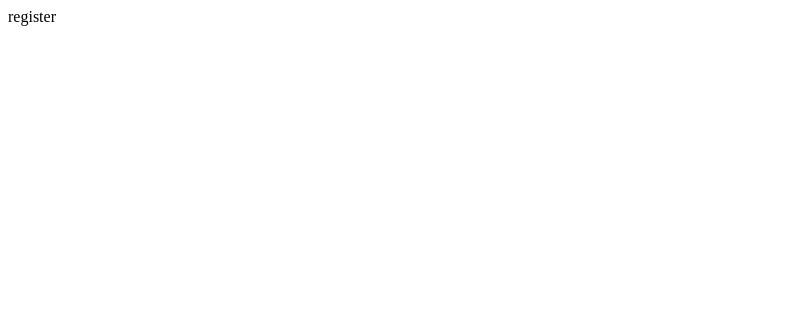
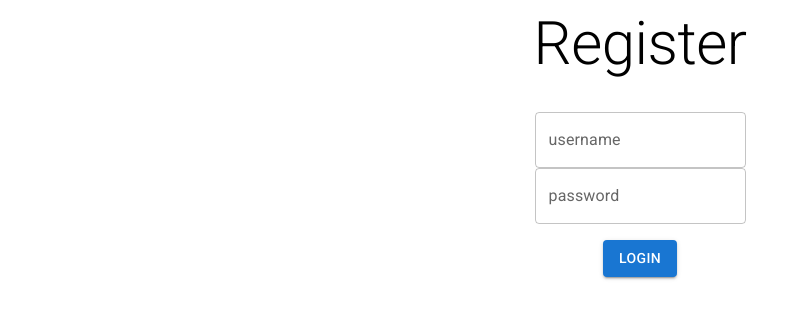
Before and after one commit to AlexARNcode/library, a React (Create React App) app in the folder front/: page /register in a window 1280 px wide. Shown: the top 318 px of the page, without its empty margins (0-801 px from the left). Built offline with nearby package versions, Linux system fonts and the light colour scheme.

Commit message:
Add "register" and "login" forms

```diff
--- a/front/src/Pages/Login.js
+++ b/front/src/Pages/Login.js
@@ -1,3 +1,18 @@
+import { Box, TextField, Typography } from "@mui/material";
+import { Container } from "@mui/system";
+import CustomButton from "../Components/CustomButton";
+
 export default function Login() {
-    return 'login'
+    return (
+        <Container align="center">
+            <Typography variant="h2" sx={{ mb: 4 }}>Login</Typography>
+            <Box>
+                <TextField id="filled-basic" label="username" variant="outlined" />
+            </Box>
+            <Box sx={{ mb:2 }}>
+                <TextField id="filled-basic" label="password" variant="outlined" />
+            </Box>
+            <CustomButton text="LOGIN"></CustomButton>
+        </Container>
+    )
 }
--- a/front/src/Pages/Register.js
+++ b/front/src/Pages/Register.js
@@ -1,3 +1,18 @@
+import { Box, TextField, Typography } from "@mui/material";
+import { Container } from "@mui/system";
+import CustomButton from "../Components/CustomButton";
+
 export default function Register() {
-    return 'register';
+    return (
+    <Container align="center">
+        <Typography variant="h2" sx={{ mb: 4 }}>Register</Typography>
+        <Box>
+            <TextField id="filled-basic" label="username" variant="outlined" />
+        </Box>
+        <Box sx={{ mb:2 }}>
+            <TextField id="filled-basic" label="password" variant="outlined" />
+        </Box>
+        <CustomButton text="LOGIN"></CustomButton>
+    </Container>
+    )
 }
```
